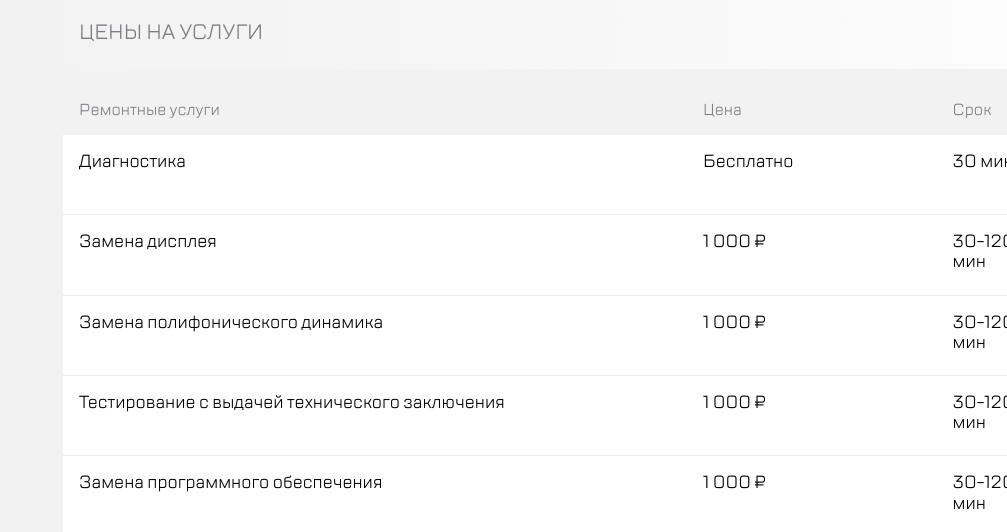
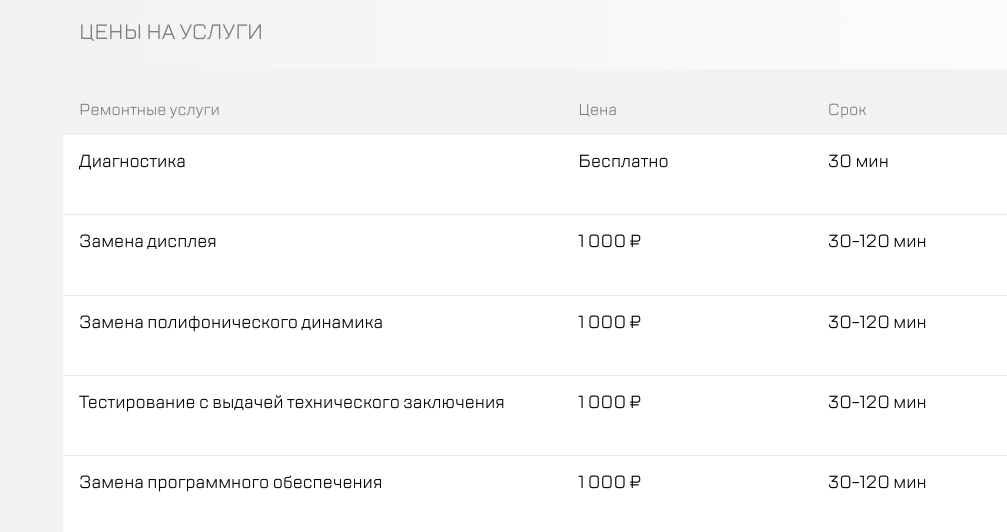
Before and after one commit to renjadizz/layout-6_1_5, a website built with webpack: page src/index.html in a window 1280 px wide. Shown: the part 1253-1785 px from the top of the page, without its empty margins (273-1280 px from the left). Built offline with nearby package versions, Linux system fonts and the light colour scheme; files whose address does not match are found by name.

Commit message:
update table width

```diff
--- a/src/style/_prices.scss
+++ b/src/style/_prices.scss
@@ -5,7 +5,7 @@
 
 .prices__table {
   display: grid;
-  grid-template-columns: 50% 20% 10% 20%;
+  grid-template-columns: minmax(140px, 2fr) minmax(100px, 1fr) minmax(100px, 1fr) minmax(140px, 1fr);
   grid-template-rows: auto repeat(4, 1fr);
   overflow-x: auto;
   margin: 1rem;
```
